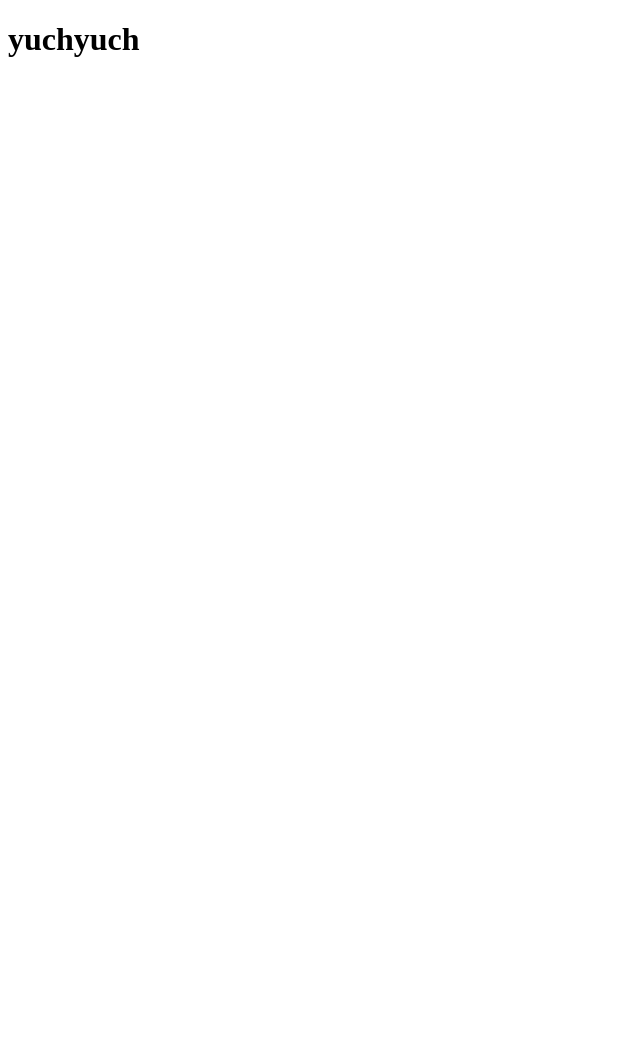
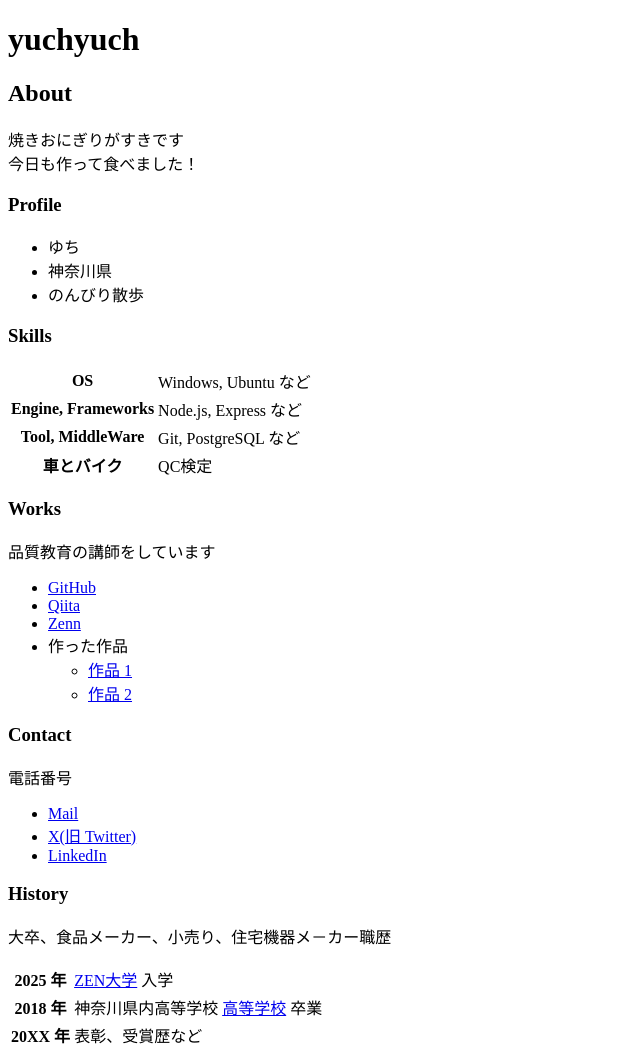
Before and after one commit to yuchyuch/yuchyuch.github.io, a plain HTML site: page index.html in a window 1280 px wide. Shown: the whole page, without its empty margins (0-640 px from the left). Before the commit the page ends 800 px from the top, so only its background shows below. Drawn offline with Linux system fonts and the light colour scheme.

Commit message:
ポートフォリオに必要な情報を追加

```diff
--- a/index.html
+++ b/index.html
@@ -7,5 +7,79 @@
   </head>
   <body>
     <h1>yuchyuch</h1>
+
+    <h2>About</h2>
+    <p>
+      焼きおにぎりがすきです<br>
+      今日も作って食べました！
+    </p>
+
+    <h3>Profile</h3>
+    <ul>
+      <li>ゆち</li>
+      <li>神奈川県</li>
+      <li>のんびり散歩</li>
+    </ul>
+
+    <h3>Skills</h3>
+    <table>
+      <tr>
+        <th>OS</th>
+        <td>Windows, Ubuntu など</td>
+      </tr>
+      <tr>
+        <th>Engine, Frameworks</th>
+        <td>Node.js, Express など</td>
+      </tr>
+      <tr>
+        <th>Tool, MiddleWare</th>
+        <td>Git, PostgreSQL など</td>
+      </tr>
+      <tr>
+        <th>車とバイク</th>
+        <td>QC検定</td>
+      </tr>
+    </table>
+
+    <h3>Works</h3>
+    <p>品質教育の講師をしています</p>
+    <ul>
+      <li><a href="https://github.com/">GitHub</a></li>
+      <li><a href="https://qiita.com/">Qiita</a></li>
+      <li><a href="https://zenn.dev/">Zenn</a></li>
+      <li>
+        作った作品
+        <ul>
+          <li><a href="https://example.com/">作品 1</a></li>
+          <li><a href="https://example.com/">作品 2</a></li>
+        </ul>
+      </li>
+    </ul>
+
+    <h3>Contact</h3>
+    <p>電話番号</p>
+    <ul>
+      <li><a href="mailto:name@example.com">Mail</a></li>
+      <li><a href="https://twitter.com/n_yobikou">X(旧 Twitter)</a></li>
+      <li><a href="https://www.linkedin.com/">LinkedIn</a></li>
+    </ul>
+
+    <h3>History</h3>
+    <p>大卒、食品メーカー、小売り、住宅機器メ－カー職歴</p>
+    <table>
+      <tr>
+        <th>2025 年</th>
+        <td><a href="https://dwango.co.jp/">ZEN大学</a> 入学</td>
+      </tr>
+      <tr>
+        <th>2018 年</th>
+        <td>神奈川県内高等学校 <a href="https://nnn.ed.jp/">高等学校</a> 卒業</td>
+      </tr>
+      <tr>
+        <th>20XX 年</th>
+        <td>表彰、受賞歴など</td>
+      </tr>
+    </table>
+
   </body>
 </html>
```
